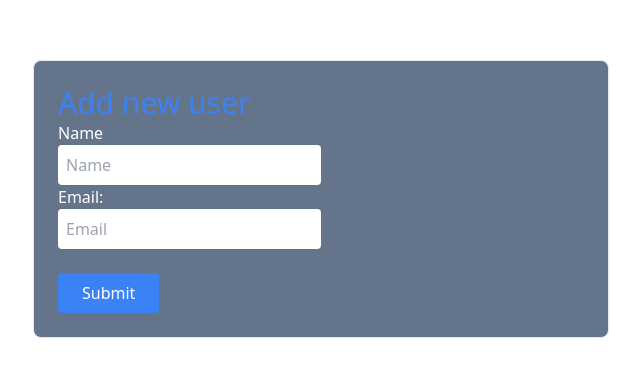
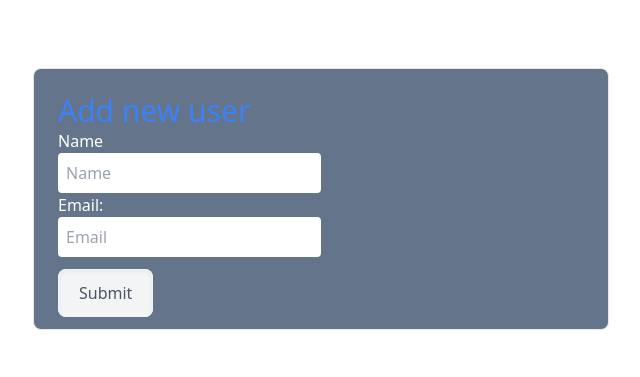
Before and after one commit to gulomovx/Crud-list, a React (Vite) app: page /create in a window 1280 px wide. Shown: the part 201-578 px from the top of the page, without its empty margins (319-959 px from the left). Built offline with nearby package versions, Linux system fonts and the light colour scheme.

Commit message:
crud-app

```diff
--- a/src/Create.jsx
+++ b/src/Create.jsx
@@ -47,9 +47,17 @@ const Create = () => {
             />
           </div>
           <br />
-          <button className="bg-blue-500 px-6 py-2 rounded">
+          {/* <button className="bg-blue-500 px-6 py-2 rounded">
             Submit
-          </button>
+          </button> */}
+          <a href="#_" class="relative px-5 py-3 overflow-hidden font-medium text-gray-600 bg-gray-100 border border-gray-100 rounded-lg shadow-inner group">
+<span class="absolute top-0 left-0 w-0 h-0 transition-all duration-200 border-t-2 border-gray-600 group-hover:w-full ease"></span>
+<span class="absolute bottom-0 right-0 w-0 h-0 transition-all duration-200 border-b-2 border-gray-600 group-hover:w-full ease"></span>
+<span class="absolute top-0 left-0 w-full h-0 transition-all duration-300 delay-200 bg-gray-600 group-hover:h-full ease"></span>
+<span class="absolute bottom-0 left-0 w-full h-0 transition-all duration-300 delay-200 bg-gray-600 group-hover:h-full ease"></span>
+<span class="absolute inset-0 w-full h-full duration-300 delay-300 bg-gray-900 opacity-0 group-hover:opacity-100"></span>
+<span class="relative transition-colors duration-300 delay-200 group-hover:text-white ease">Submit</span>
+</a>
         </form>
       </div>
     </div>
```
